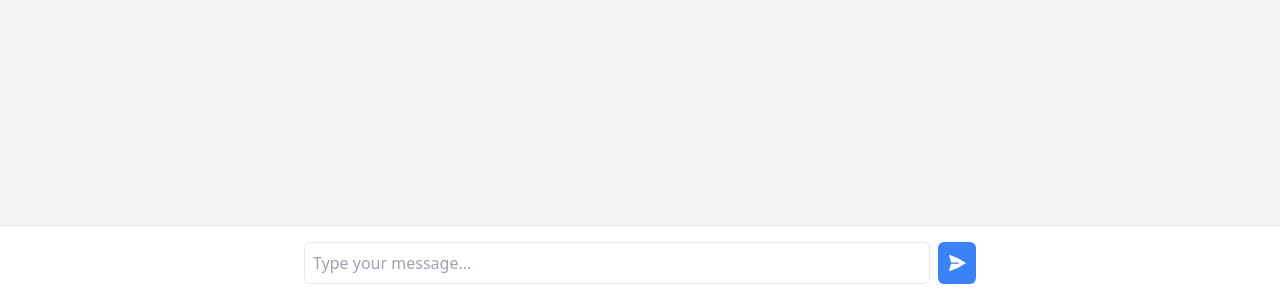
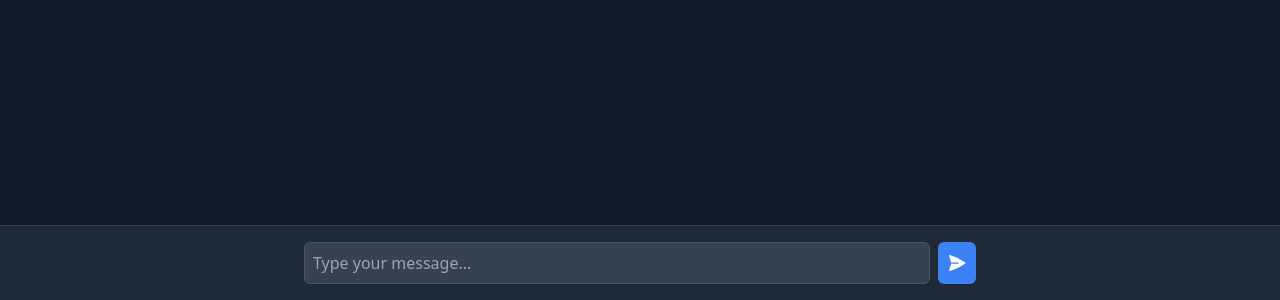
Before and after one commit to heinwaiyanhtet/ollama-react-chatbot, a React (Vite) app: page / in a window 1280 px wide. Shown: the part 500-800 px from the top of the page. Built offline with nearby package versions, Linux system fonts and the light colour scheme.

Commit message:
Enable dark mode with white text

```diff
--- a/index.html
+++ b/index.html
@@ -1,5 +1,5 @@
 <!doctype html>
-<html lang="en">
+<html lang="en" class="dark">
   <head>
     <meta charset="UTF-8" />
     <link rel="icon" type="image/svg+xml" href="/vite.svg" />
--- a/src/index.css
+++ b/src/index.css
@@ -3,8 +3,8 @@
   line-height: 1.5;
   font-weight: 400;
 
-  color: #000;
-  background-color: #f5f5f5;
+  color: #fff;
+  background-color: #000;
 
   font-synthesis: none;
   text-rendering: optimizeLegibility;
--- a/src/views/ChatView.jsx
+++ b/src/views/ChatView.jsx
@@ -27,13 +27,13 @@ export default function ChatView() {
   }
 
   return (
-    <div className="h-screen flex flex-col bg-gray-100">
+    <div className="h-screen flex flex-col bg-gray-900 text-white">
       <div className="flex-1 overflow-y-auto">
         <div className="mx-auto max-w-2xl p-4 space-y-4">
           {messages.map((m, idx) => (
             <div key={idx} className={`flex ${m.role === 'user' ? 'justify-end' : 'justify-start'}`}>
               <div
-                className={`rounded-xl px-4 py-2 text-sm md:text-base break-words max-w-full ${m.role === 'user' ? 'bg-green-500 text-white' : 'bg-white text-gray-900'}`}
+                className={`rounded-xl px-4 py-2 text-sm md:text-base break-words max-w-full ${m.role === 'user' ? 'bg-green-500 text-white' : 'bg-gray-700 text-white'}`}
               >
                 {m.text}
               </div>
@@ -41,15 +41,15 @@ export default function ChatView() {
           ))}
           {loading && (
             <div className="flex justify-start">
-              <ArrowPathIcon className="h-5 w-5 text-gray-500 animate-spin" />
+              <ArrowPathIcon className="h-5 w-5 text-gray-400 animate-spin" />
             </div>
           )}
         </div>
       </div>
-      <form onSubmit={handleSubmit} className="border-t bg-white p-4">
+      <form onSubmit={handleSubmit} className="border-t border-gray-700 bg-gray-800 p-4">
         <div className="flex mx-auto max-w-2xl gap-2">
           <textarea
-            className="flex-1 border rounded-md p-2 resize-none"
+            className="flex-1 border border-gray-600 rounded-md p-2 resize-none bg-gray-700 text-white"
             value={input}
             onChange={(e) => setInput(e.target.value)}
             onKeyDown={handleKeyDown}
```
